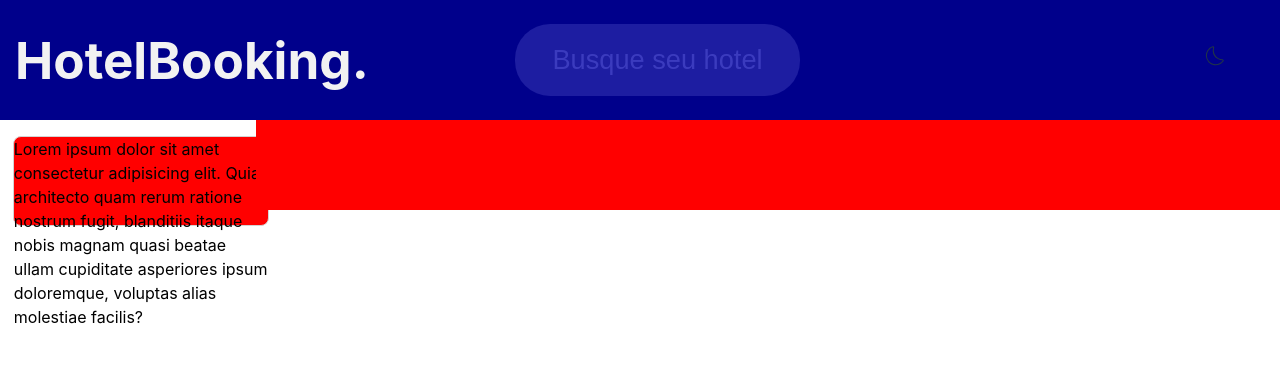
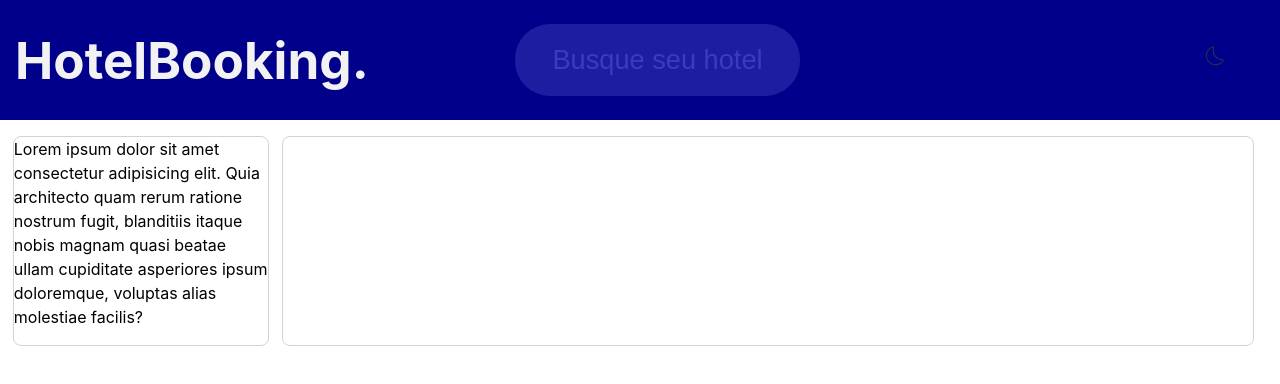
Before and after one commit to ThailanInTallinn/Fundamentos_React_AT, a React (Vite) app in the folder Fundamentos-React-AT/: page / in a window 1280 px wide. Shown: the top 384 px of the page. Built offline with nearby package versions, Linux system fonts and the light colour scheme.

Commit message:
Makes size adjustments on the Home page

```diff
--- a/Fundamentos-React-AT/src/components/body/body.module.css
+++ b/Fundamentos-React-AT/src/components/body/body.module.css
@@ -1,3 +1,9 @@
 .bodyContainer {
   grid-area: Body;
+  border: 1px solid lightgray;
+  margin-left: 2vw;
+  margin-right: 2vw;
+  margin-top: 2vh;
+  border-radius: 8px;
+  height: 100%;
 }
--- a/Fundamentos-React-AT/src/pages/home/home.module.css
+++ b/Fundamentos-React-AT/src/pages/home/home.module.css
@@ -8,11 +8,8 @@
   grid-template-areas:
     "Header Header Header Header Header"
     "Options Body Body Body Body"
+    "Options Body Body Body Body"
+    "Options Body Body Body Body"
+    "Options Body Body Body Body"
     "Options Body Body Body Body";
 }
-
-.homeContainer > div {
-  width: 100%;
-  height: calc(100% - 120px);
-  background-color: red;
-}
```
